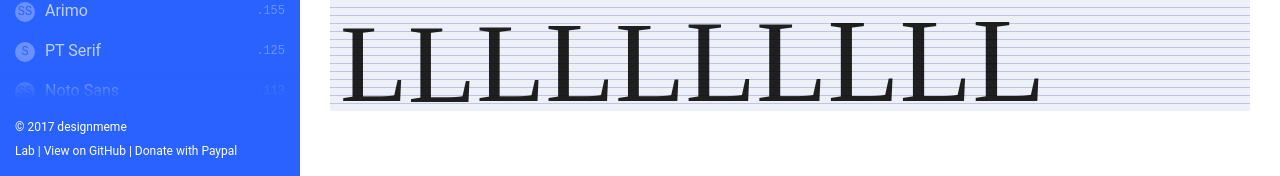
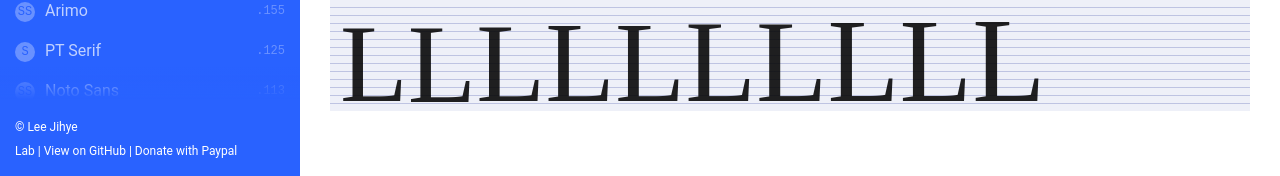
Before and after one commit to designmeme/finding-baseline, a Jekyll site: the page built from docs/index.html, in a window 1280 px wide and 1108 px high. Shown: the part 929-1105 px from the top of the window. Built offline with Jekyll 4.4.1, drawn with Linux system fonts in a browser that asks for light colours.

Commit message:
refactor: copyright 정보 변경

```diff
--- a/docs/_config.yml
+++ b/docs/_config.yml
@@ -6,7 +6,7 @@ description:  >
   or css to build baseline grid and vertical rhythm.
 baseurl:      /finding-baseline
 url:          https://designmeme.github.io
-author:       Jihye Lee
+author:       Lee Jihye
 email:        ghe.lee19@gmail.com
 logo:         /assets/image/brand/symbole.jpg # og_image
 
--- a/docs/_includes/header.html
+++ b/docs/_includes/header.html
@@ -37,7 +37,7 @@
   <a href="#main" id="headerCloser" class="header-closer"><span class="only-sr">close menu</span><i class="material-icons">arrow_back</i></a>
 
   <div class="footer">
-    <p class="copyright">&copy; 2017 designmeme</p>
+    <p class="copyright">&copy; Lee Jihye</p>
     <nav class="extra-links">
       <a id="labLink" href="{{ '/lab' | relative_url }}">Lab</a> |
       <a id="gitLink" href="{{ site.github.repository_url }}" target="_blank">View on GitHub</a> |
--- a/docs/assets/css/lab.css
+++ b/docs/assets/css/lab.css
@@ -1,6 +1,6 @@
 /*!
  * Lab - Finding Baseline of Google Fonts
- * Copyright 2017 Jihye Lee, designmeme.
+ * Copyright (c) Lee Jihye
  */
 * {
   margin: 0;
--- a/docs/assets/css/main.css
+++ b/docs/assets/css/main.css
@@ -1,6 +1,6 @@
 /*!
  * Finding Baseline of Google Fonts
- * Copyright 2017 Jihye Lee, designmeme.
+ * Copyright (c) Lee Jihye
  */
 * {
   margin: 0;
--- a/docs/assets/scss/lab.scss
+++ b/docs/assets/scss/lab.scss
@@ -1,7 +1,7 @@
 @charset "utf-8";
 /*!
  * Lab - Finding Baseline of Google Fonts
- * Copyright 2017 Jihye Lee, designmeme.
+ * Copyright (c) Lee Jihye
  */
 
 // Core variables and mixins
--- a/docs/assets/scss/main.scss
+++ b/docs/assets/scss/main.scss
@@ -1,7 +1,7 @@
 @charset "utf-8";
 /*!
  * Finding Baseline of Google Fonts
- * Copyright 2017 Jihye Lee, designmeme.
+ * Copyright (c) Lee Jihye
  */
 
 // Core variables and mixins
```
Also changed, not shown: README.md, docs/assets/css/lab.min.css, docs/assets/css/main.min.css, 1 other file.
